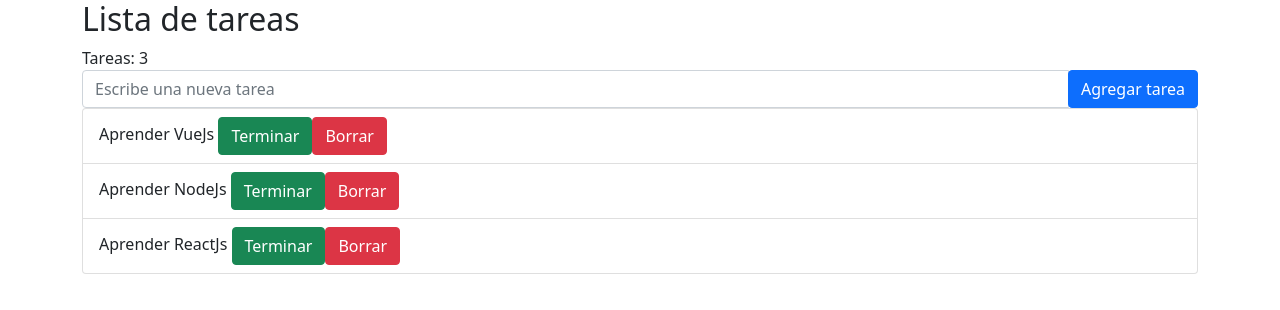
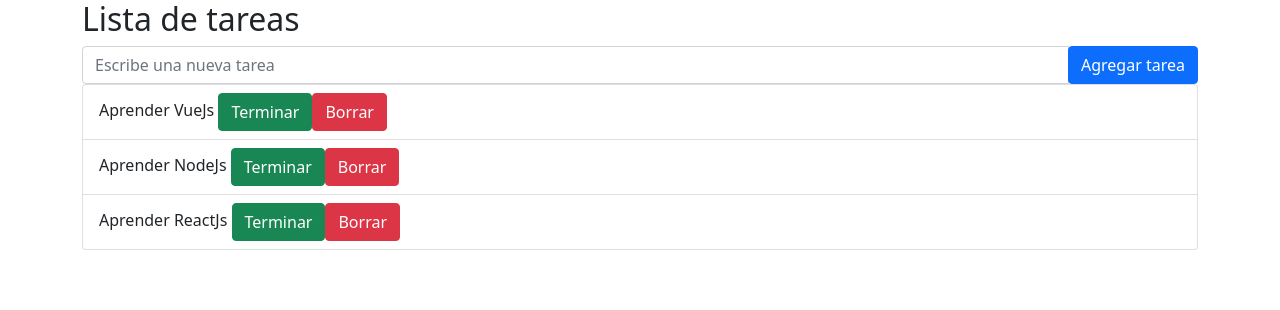
Before and after one commit to DavidMendoza5/ListaTareasProject, a Vue app: page / in a window 1280 px wide. Shown: the top 310 px of the page. Built offline with nearby package versions, Linux system fonts and the light colour scheme.

Commit message:
Variable numTareas now is sent to Titulo component

```diff
--- a/src/App.vue
+++ b/src/App.vue
@@ -2,8 +2,7 @@
   <div id="app" class="container">
     <div class="jumbotron">
       <!-- Uso de un componente al que se le envían props y uso de la directiva v-bind para crear un enlace simple -->
-      <Titulo :titulo="titulo_prop"></Titulo>
-      Tareas: {{ numTareas }}
+      <Titulo :titulo="titulo_prop" :numTareas="numTareas"></Titulo>
       <!-- El mismo nombre que se usa en los props es el mismo que se debe declarar en los props del componente -->
       <!-- El $event sirve para obtener el valor que retorna el evento que solicitamos, en este caso es un 1 -->
       <NuevaTarea :tareas="tareas" v-on:incrementarContador="numTareas+=$event"></NuevaTarea>
```
